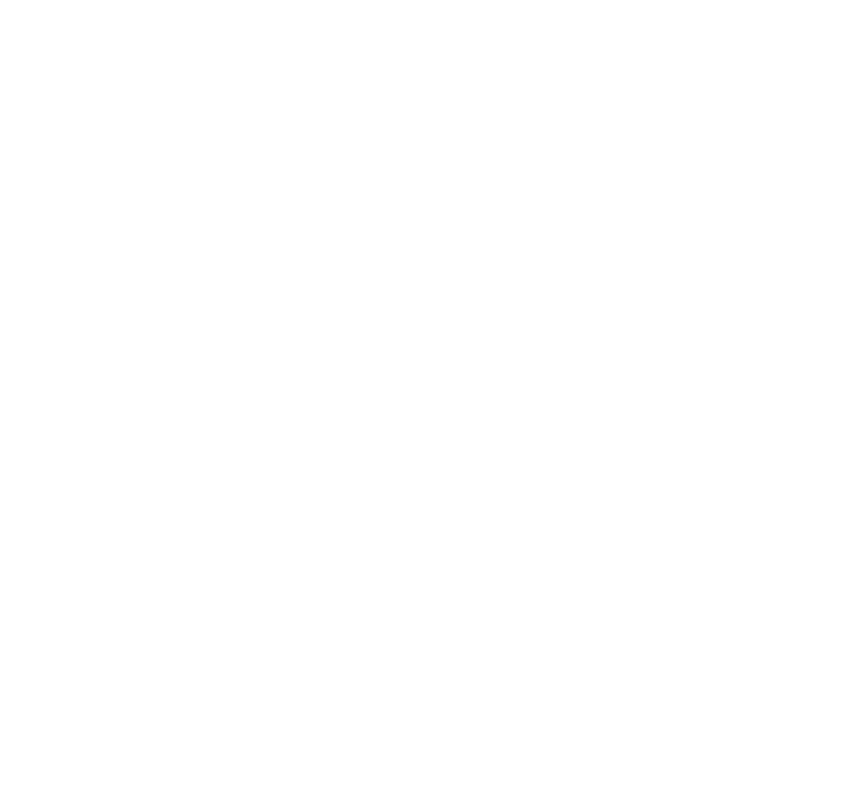
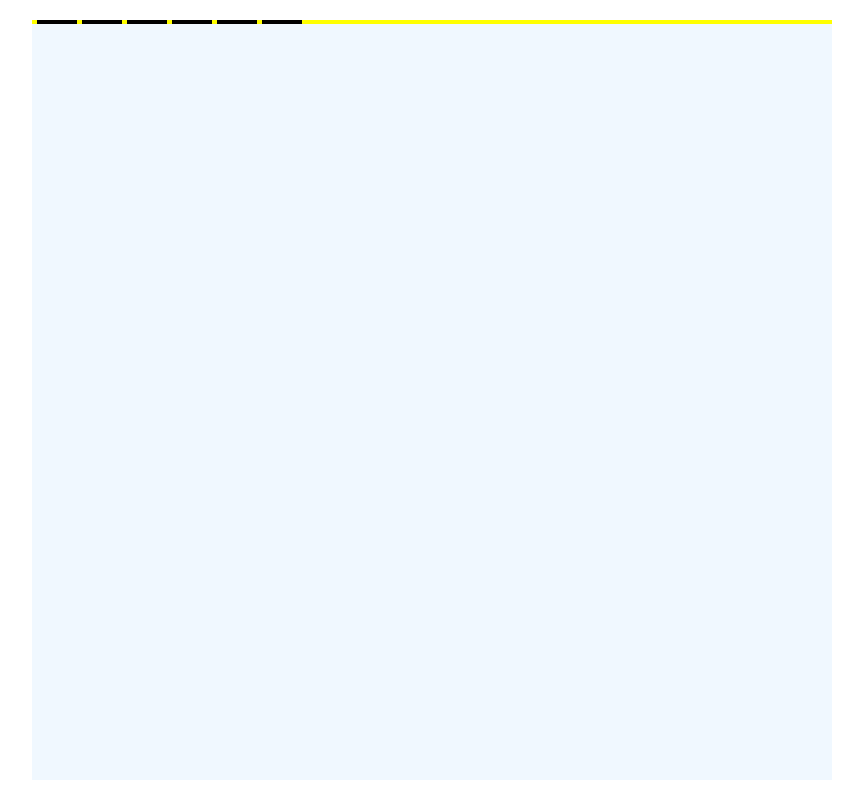
Before and after one commit to chings228/wordgame, a website: page index.html in a window 1280 px wide. Shown: the whole page, without its empty margins (208-1071 px from the left). Drawn offline with Linux system fonts and the light colour scheme.

Commit message:
frame set up

```diff
--- /dev/null
+++ b/css/main.css
@@ -0,0 +1,60 @@
+
+*{
+
+    box-sizing: border-box;
+    margin:0;
+    padding:0;
+
+
+}
+
+:root{
+
+    --container-margin : 20px;
+}
+
+
+.container{
+
+    background-color: aliceblue;
+    min-width: 400px;
+    max-width:800px;
+    height:calc(100vh - 2 * var(--container-margin));
+    margin:  var(--container-margin) auto var(--container-margin) auto;
+
+
+
+
+}
+
+
+.gameimg{
+
+
+    background-color: beige;
+}
+
+
+.gamedetail{
+
+    background-color: burlywood;
+}
+
+.gameword{
+
+    background-color: yellow;
+    display: flex;
+
+}
+
+.gamewordcharacter{
+
+    background-color: darkred;
+
+    border-bottom: solid black 4px;
+    margin-left : 5px;
+
+    width:40px;
+    overflow: none;
+
+}
--- a/index.html
+++ b/index.html
@@ -5,8 +5,40 @@
     <meta http-equiv="X-UA-Compatible" content="IE=edge">
     <meta name="viewport" content="width=device-width, initial-scale=1.0">
     <title>Word Game</title>
+    <link rel="stylesheet" href="./css/main.css">
+
+
+
+
+
 </head>
 <body>
 
+
+    <div class=container>
+
+
+        <div class="gamedetail"></div>
+
+        <div class="gameimg"></div>
+
+
+        <div class="gameword">
+
+            <div class="gamewordcharacter"></div>
+            <div class="gamewordcharacter"></div>
+            <div class="gamewordcharacter"></div>
+            <div class="gamewordcharacter"></div>
+            <div class="gamewordcharacter"></div>
+            <div class="gamewordcharacter"></div>
+
+        </div>
+
+
+
+    </div>
+
+
+
 </body>
 </html>
```
